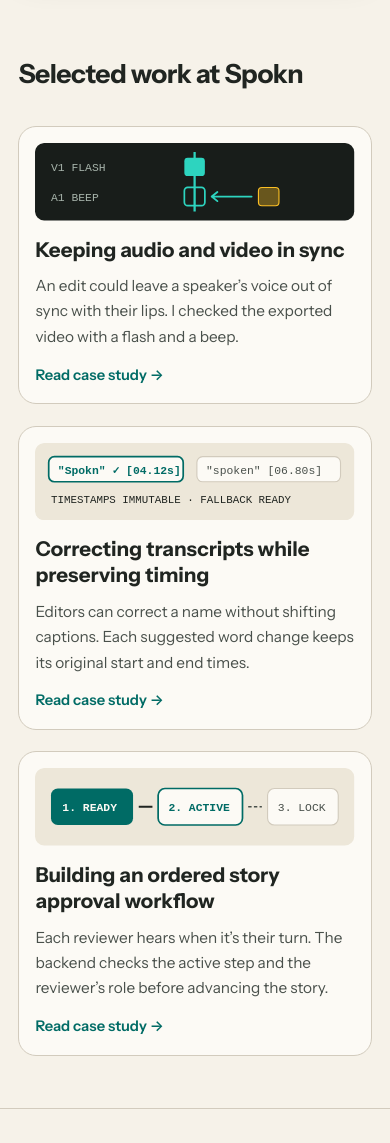
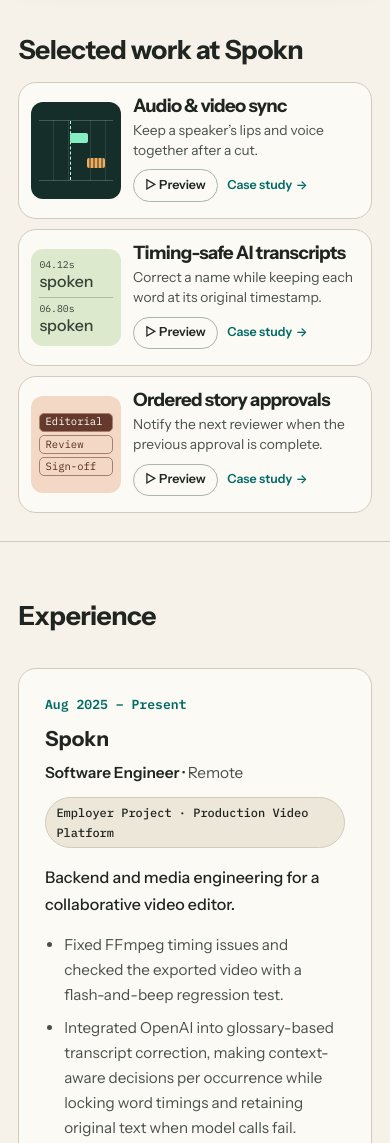
Before and after one commit to MohammedNoureldeen/mohammednoureldeen.github.io, an Astro site: page / in a window 390 px wide. Shown: the part 1220-2363 px from the top of the page. Built offline with nearby package versions, Linux system fonts and the light colour scheme; Astro itself is replaced by a stand-in of ours.

Commit message:
Animate project previews and compact the mobile work cards

```diff
--- a/src/components/CaseCard.astro
+++ b/src/components/CaseCard.astro
@@ -7,119 +7,200 @@ interface Props {
 
 const { slugId, title, cardSummary } = Astro.props;
 const href = `/work/${slugId}/`;
+const previews = {
+  'audio-video-sync': {
+    label: 'Sync monitor', before: 'Audio arrives 120 ms late', after: 'Aligned · 0 ms apart',
+  },
+  'transcript-timing-correction': {
+    label: 'Transcript editor', before: 'Two occurrences of “spoken”', after: 'Name corrected · timing preserved',
+  },
+  'ordered-story-approvals': {
+    label: 'Review queue', before: 'Editorial has the story', after: 'Editorial approved · review unlocked',
+  },
+};
+const preview = previews[slugId];
 ---
 
-<article class="case-card">
-  <div class="card-top">
-    <!-- Custom Labeled Editorial Schematic Motif per Case -->
-    <div class="card-schematic" aria-hidden="true">
+<article class="case-card" data-case-preview data-state="complete">
+  <div class="screen" data-project={slugId} aria-hidden="true">
+    <div class="monitor-label">{preview.label}<i></i></div>
     {slugId === 'audio-video-sync' && (
-        <svg viewBox="0 0 280 68" fill="none">
-          <rect width="280" height="68" rx="8" fill="#181D1A" />
-          <line x1="140" y1="8" x2="140" y2="60" stroke="#2DD4BF" stroke-width="2" />
-          <text x="14" y="25" fill="#A6B3AA" font-family="monospace" font-size="10">V1 FLASH</text>
-          <rect x="131" y="13" width="18" height="16" rx="3" fill="#2DD4BF" />
-          <text x="14" y="51" fill="#A6B3AA" font-family="monospace" font-size="10">A1 BEEP</text>
-          <rect x="131" y="39" width="18" height="16" rx="3" stroke="#2DD4BF" stroke-width="1.5" />
-          <rect x="196" y="39" width="18" height="16" rx="3" fill="#FBBF24" fill-opacity="0.35" stroke="#FBBF24" />
-          <path d="M190 47H155M155 47l5-4M155 47l5 4" stroke="#2DD4BF" stroke-width="1.6" stroke-linecap="round" />
-        </svg>
+      <div class="tracks">
+        <div class="cue picture"></div><div class="cue sound"></div>
+      </div>
     )}
     {slugId === 'transcript-timing-correction' && (
-        <svg viewBox="0 0 280 68" fill="none">
-          <rect width="280" height="68" rx="8" fill="#EDE7D9" />
-          <rect x="12" y="12" width="118" height="22" rx="5" fill="#FCFAF5" stroke="#006B65" stroke-width="1.5" />
-          <text x="20" y="27" fill="#006B65" font-family="monospace" font-size="10" font-weight="bold">"Spokn" ✓ [04.12s]</text>
-          <rect x="142" y="12" width="126" height="22" rx="5" fill="#FCFAF5" stroke="#D2CBBD" />
-          <text x="150" y="27" fill="#49504B" font-family="monospace" font-size="10">"spoken"  [06.80s]</text>
-          <text x="14" y="53" fill="#202521" font-family="monospace" font-size="9.5">TIMESTAMPS IMMUTABLE · FALLBACK READY</text>
-        </svg>
+      <div class="transcript">
+        <div class="word"><small>04.12s</small><b><span class="before">spoken</span><span class="after">Spokn</span></b></div>
+        <div class="word"><small>06.80s</small><b>spoken</b></div>
+      </div>
     )}
     {slugId === 'ordered-story-approvals' && (
-        <svg viewBox="0 0 280 68" fill="none">
-          <rect width="280" height="68" rx="8" fill="#EDE7D9" />
-          <rect x="14" y="18" width="72" height="32" rx="6" fill="#006B65" />
-          <text x="24" y="38" fill="#FCFAF5" font-family="monospace" font-size="10" font-weight="bold">1. READY</text>
-          <path d="M91 34h12" stroke="#202521" stroke-width="1.6" />
-          <rect x="108" y="18" width="74" height="32" rx="6" fill="#FCFAF5" stroke="#006B65" stroke-width="1.5" />
-          <text x="117" y="38" fill="#006B65" font-family="monospace" font-size="10" font-weight="bold">2. ACTIVE</text>
-          <path d="M187 34h12" stroke="#49504B" stroke-width="1.5" stroke-dasharray="3 2" />
-          <rect x="204" y="18" width="62" height="32" rx="6" fill="#FCFAF5" stroke="#D2CBBD" />
-          <text x="213" y="38" fill="#49504B" font-family="monospace" font-size="10">3. LOCK</text>
-        </svg>
+      <div class="steps"><span class="editorial">Editorial</span><i>→</i><span class="review">Review</span><i>→</i><span>Sign-off</span></div>
     )}
+    <div class="readout"><span class="before">{preview.before}</span><span class="after">{preview.after}</span></div>
   </div>
 
-    <h3 class="card-title">
-      <a href={href}>{title}</a>
-    </h3>
+  <div class="card-body">
+    <h3><a href={href}>{title}</a></h3>
+    <p>{cardSummary}</p>
+    <div class="actions">
+      <button type="button" hidden aria-label={`Preview ${title}`}>
+        <span aria-hidden="true">▷</span> Preview
+      </button>
+      <a href={href} aria-label={`Read case study: ${title}`}>Case study <span aria-hidden="true">→</span></a>
+    </div>
+    <span class="sr-only" role="status" data-result={preview.after}></span>
+  </div>
+</article>
 
-    <p class="card-summary">{cardSummary}</p>
-  </div>
+<script>
+  const reducedMotion = window.matchMedia('(prefers-reduced-motion: reduce)');
 
-  <a href={href} class="card-link" aria-label={`Read case study: ${title}`}>
-    Read case study <span aria-hidden="true">→</span>
-  </a>
-</article>
+  document.querySelectorAll<HTMLElement>('[data-case-preview]').forEach((card) => {
+    const button = card.querySelector('button')!;
+    const status = card.querySelector<HTMLElement>('[role="status"]')!;
+    let timer: number | undefined;
+
+    function reset() {
+      window.clearTimeout(timer);
+      card.dataset.state = reducedMotion.matches ? 'complete' : 'ready';
+      status.textContent = '';
+    }
+
+    function play(announce = false) {
+      reset();
+      const finish = () => {
+        card.dataset.state = 'complete';
+        if (announce) status.textContent = status.dataset.result!;
+      };
+      if (reducedMotion.matches) finish();
+      else timer = window.setTimeout(finish, 450);
+    }
+
+    reset();
+    button.hidden = false;
+    reducedMotion.addEventListener('change', reset);
+    card.addEventListener('pointerenter', (event) => {
+      if (event.pointerType === 'mouse') play();
+    });
+    card.addEventListener('focusin', (event) => {
+      if (event.target instanceof HTMLElement && event.target.matches(':focus-visible') &&
+          !card.contains(event.relatedTarget as Node | null)) play();
+    });
+    button.addEventListener('click', () => play(true));
+  });
+</script>
 
 <style>
   .case-card {
+    min-width: 0;
+    display: grid;
+    grid-template-rows: auto 1fr;
+    padding: .75rem;
+    border: 1px solid var(--border-subtle);
+    border-radius: var(--radius-lg);
+    background: var(--surface-paper);
+  }
+
+  .case-card:is(:hover, :focus-within) { border-color: var(--teal); }
+  .screen {
     display: flex;
     flex-direction: column;
     justify-content: space-between;
-    background: var(--surface-paper);
-    border: 1.5px solid var(--border-subtle);
-    border-radius: var(--radius-lg);
-    padding: clamp(1rem, 2vw, 1.45rem);
-    transition: border-color 160ms ease, transform 160ms ease, box-shadow 160ms ease;
+    gap: .7rem;
+    padding: 1rem;
+    border-radius: var(--radius-md);
+    aspect-ratio: 1.85;
+    font: .75rem/1.3 var(--font-mono);
   }
 
-  .case-card:hover {
-    border-color: var(--teal);
-    box-shadow: 0 10px 24px rgba(32, 37, 33, 0.06);
+  [data-project="audio-video-sync"] { background: #152e2a; color: #cefff0; }
+  [data-project="transcript-timing-correction"] { background: #dde9cc; color: #344238; }
+  [data-project="ordered-story-approvals"] { background: #f4d8c6; color: #572e22; }
+  .monitor-label {
+    display: flex;
+    justify-content: space-between;
+    align-items: center;
+    font-size: .68rem;
+    letter-spacing: .1em;
+    text-transform: uppercase;
+  }
+  .monitor-label i { width: .45rem; height: .45rem; border-radius: 50%; background: currentColor; }
+  .tracks {
+    position: relative;
+    height: 3.8rem;
+    border-block: 1px solid #ffffff33;
+    background: repeating-linear-gradient(90deg, transparent 0 9.5%, #ffffff18 9.5% 10%);
+  }
+  .tracks::before { content: ''; position: absolute; inset-block: 0; left: 42%; border-left: 1px dashed #b9ffdb; }
+  .cue { position: absolute; left: 42%; width: 24%; height: .65rem; border-radius: 2px; }
+  .picture { top: 20%; background: #85eec3; }
+  .sound { top: 63%; background: repeating-linear-gradient(90deg, #e6b366 0 2px, #996a38 2px 4px); }
+  [data-state="ready"] .sound { left: 65%; }
+  [data-state="complete"] .sound { transition: left 500ms ease-in-out; }
+
+  .word { display: flex; align-items: center; gap: .75rem; }
+  .word + .word { margin-top: .35rem; padding-top: .35rem; border-top: 1px solid #aebea2; }
+  .word small { font-size: .7rem; }
+  .word b { font: 500 1.32rem/1.2 var(--font-sans); }
+  .word .after { color: #006347; text-decoration: underline; text-underline-offset: .16em; }
+  [data-state="complete"] .word .after { animation: ink-in 320ms ease-out; }
+  @keyframes ink-in { from { opacity: .35; } to { opacity: 1; } }
+
+  .steps { display: flex; align-items: center; justify-content: space-between; gap: .2rem; }
+  .steps span { padding: .45rem .35rem; border: 1px solid #a77f70; border-radius: 5px; }
+  .steps i { font-style: normal; }
+  [data-state="ready"] .editorial, [data-state="complete"] .review { color: white; background: #653a2c; }
+  [data-state="complete"] .editorial { background: #e7bda6; }
+  [data-state="complete"] .steps span { transition: background-color 320ms, color 320ms; }
+  [data-state="complete"] .before, [data-state="ready"] .after { display: none; }
+
+  .card-body { display: flex; flex-direction: column; min-width: 0; padding: 1rem .25rem 0; }
+  h3 { margin: 0; font-size: 1.4rem; letter-spacing: -.035em; line-height: 1.15; }
+  h3 a { color: var(--ink); text-decoration: none; }
+  p { margin: .55rem 0 1rem; font-size: .96rem; line-height: 1.45; color: var(--ink-muted); }
+  .actions {
+    display: flex;
+    flex-wrap: wrap;
+    align-items: center;
+    justify-content: space-between;
+    gap: .25rem .6rem;
+    margin-top: auto;
+    padding-top: .5rem;
+    border-top: 1px solid var(--border-subtle);
+  }
+  button, .actions a { font: 600 .86rem/1.2 var(--font-sans); }
+  button {
+    padding: .48rem .68rem;
+    color: var(--ink);
+    background: transparent;
+    border: 1px solid #a9b6aa;
+    border-radius: 2rem;
+    cursor: pointer;
+  }
+  button:hover { background: var(--teal-soft); }
+  .actions a { display: inline-flex; align-items: center; gap: .3em; min-height: 2.5rem; text-decoration: none; }
+  a:hover { text-decoration: underline; }
+
+  @media (max-width: 980px) {
+    .case-card { grid-template: auto / clamp(4.6rem, 23vw, 11rem) minmax(0, 1fr); align-items: center; gap: .75rem; }
+    .screen { justify-content: center; aspect-ratio: auto; min-height: 6.1rem; padding: .5rem; }
+    .monitor-label, .readout, .steps i { display: none; }
+    .word { flex-direction: column; align-items: start; gap: 0; }
+    .word small { font-size: .61rem; }
+    .word b { font-size: 1rem; }
+    .steps { display: grid; justify-content: stretch; }
+    .steps span { font-size: .66rem; padding: .1rem .32rem; }
+    .card-body { padding: 0; }
+    h3 { font-size: 1.15rem; }
+    p { margin: .3rem 0; font-size: .86rem; }
+    .actions { justify-content: flex-start; border: 0; padding: 0; }
+    button, .actions a { font-size: .78rem; }
   }
 
-  .card-schematic {
-    margin-bottom: 1rem;
-    border-radius: 8px;
-    overflow: hidden;
-  }
-
-  .card-schematic svg {
-    width: 100%;
-    height: auto;
-  }
-
-  .card-title {
-    font-size: 1.28rem;
-    line-height: 1.28;
-    margin: 0 0 0.65rem;
-  }
-
-  .card-title a {
-    color: var(--ink);
-    text-decoration: none;
-  }
-
-  .card-title a:hover {
-    color: var(--teal);
-    text-decoration: underline;
-  }
-
-  .card-summary {
-    color: var(--ink-muted);
-    font-size: 0.96rem;
-    margin: 0 0 .85rem;
-  }
-
-  .card-link {
-    align-self: flex-start;
-    font-size: 0.92rem;
-    font-weight: 600;
-    text-decoration: none;
-  }
-
-  .card-link:hover {
-    text-decoration: underline;
+  @media (max-width: 370px) {
+    .case-card { grid-template-columns: 5rem minmax(0, 1fr); padding: .55rem; gap: .55rem; }
+    .screen { padding-inline: .3rem; }
   }
 </style>
--- a/src/pages/index.astro
+++ b/src/pages/index.astro
@@ -31,7 +31,7 @@ const pageDescription =
         {cases.map((entry) => (
           <CaseCard
             slugId={entry.data.slugId}
-            title={entry.data.title}
+            title={entry.data.shortTitle}
             cardSummary={entry.data.cardSummary}
           />
         ))}
@@ -412,6 +412,10 @@ const pageDescription =
   }
 
   @media (max-width: 980px) {
+    #work { padding-block: 1.75rem; }
+    #work .section-header { margin-bottom: 1rem; }
+    .cases-grid { gap: .65rem; }
+
     .cases-grid,
     .skills-grid,
     .edu-grid,
```
Also changed, not shown: src/content/work/audio-video-sync.md (+1 -1 lines), src/content/work/ordered-story-approvals.md (+1 -1 lines), src/content/work/transcript-timing-correction.md (+1 -1 lines). Lines whose indentation alone changed are shown as unchanged.
